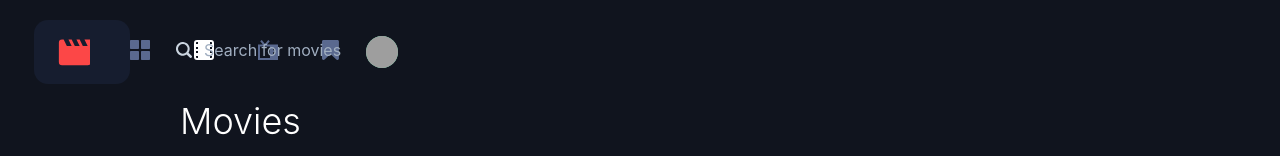
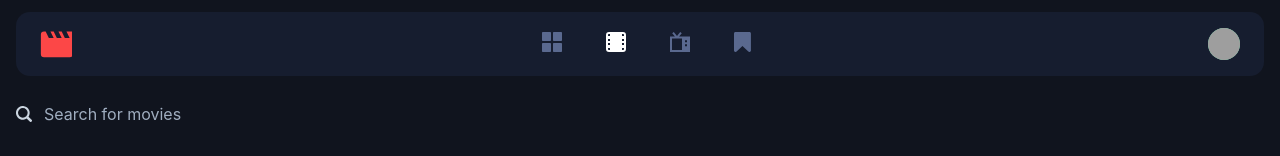
Before and after one commit to djblackett/next-entertainment-website, a Next.js app: page /movies in a window 1280 px wide. Shown: the top 156 px of the page. Built offline with nearby package versions, Linux system fonts and the light colour scheme; grey boxes are pictures that could not be loaded.

Commit message:
fix search bar left margin

```diff
--- a/pages/index.js
+++ b/pages/index.js
@@ -11,7 +11,7 @@ import { useSelector } from "react-redux";
 import { selectSearchTerm } from "../src/features/searchSlice";
 import styled from "@emotion/styled";
 
-const css = {
+export const css = {
     '&::-webkit-scrollbar': {
       display: 'none',
     },
@@ -66,9 +66,8 @@ export default function Home() {
         className="no-scroll"
         w="100%"
         h="100%"
-        maxW="100%"
         minH="100vh"
-        templateRows={"auto 75px auto 200px"}
+        templateRows="auto 75px auto 200px"
         gap={[2, 2, 0]}
         bg="#10141E"
         templateColumns={"1fr"}
@@ -76,7 +75,7 @@ export default function Home() {
         alignItems="start"
         alignContent={"start"}
       >
-        <GridItem1 rowSpan="1" display="flex" justifySelf="center" marginTop={[0, null, 3]} w={"100%"}  maxW="100vw">
+        <GridItem1 rowSpan="1" display="flex" justifySelf="center" marginTop={[0, null, 3]} w="100%"  maxW="100vw">
           <Menu selected={"home"}/>
         </GridItem1>
         <GridItem alignSelf="center" maxW="100%">
--- a/pages/movies.js
+++ b/pages/movies.js
@@ -4,6 +4,8 @@ import Menu from "../src/components/Menu";
 import SearchBar from "../src/components/SearchBar";
 import Recommended from "../src/components/Recommended";
 import styles from "../styles/Home.module.css";
+
+import { Grid1, GridItem1, css } from "./index";
 
 function Bookmarked() {
   return (
@@ -22,31 +24,32 @@ function Bookmarked() {
         <title>Frontend Mentor | Entertainment web app</title>
       </Head>
 
-      <Grid
-        css="css"
+      <Grid1
+        css={css}
         className="no-scroll"
         w="100%"
         h="100%"
-        minH="100vh"
-        templateRows={["auto auto auto", "100px auto auto"]}
-        gridAutoRows={["200px", "556px"]}
+        // minH="100vh"
+        templateRows={["auto 75px auto 200px"]}
+        // gridAutoRows={["200px", "556px"]}
         gap={[2, 2, 0]}
         bg="#10141E"
-        templateColumns={["1fr", null, null, null, "164px 1fr"]}
+        templateColumns={["1fr"]}
         overflowX="hidden"
         alignItems="start"
-        alignContent={["start", null, null, null, "center"]}
+        alignContent={"start"}
       >
-        <GridItem
-          rowSpan={["1", null, null, null, "3"]}
+        <GridItem1
+          rowSpan="1"
+          display="flex"
           justifySelf="center"
-          marginTop={[0, null, 3, null, 5]}
-          w={["100%", null, null, null, 24]}
-          justify="center"
-          maxW="100%"
+          marginTop={[0, null, 3]}
+          w="100%"
+          // justify="center"
+          maxW="100vw"
         >
           <Menu />
-        </GridItem>
+        </GridItem1>
         <GridItem alignSelf="center">
           <SearchBar text={"Search for movies"} />
         </GridItem>
@@ -57,7 +60,7 @@ function Bookmarked() {
             marginTop={[5, 5, 0]}
           />
         </GridItem>
-      </Grid>
+      </Grid1>
     </div>
   );
 }
--- a/src/components/SearchBar.jsx
+++ b/src/components/SearchBar.jsx
@@ -13,7 +13,7 @@ function SearchBar({ text }) {
       outline="none"
       border="none"
       maxW={"90vw"}
-      marginLeft={[0, null, 4, null, 0]}
+      marginLeft={[1, null, 6, null, 1]}
     >
       <InputLeftElement pointerEvents="none">
         <Search2Icon color="gray.300" />
```
Also changed, not shown: pages/bookmarked.js (+7 -7 lines), pages/tv-series.js (+17 -15 lines).
